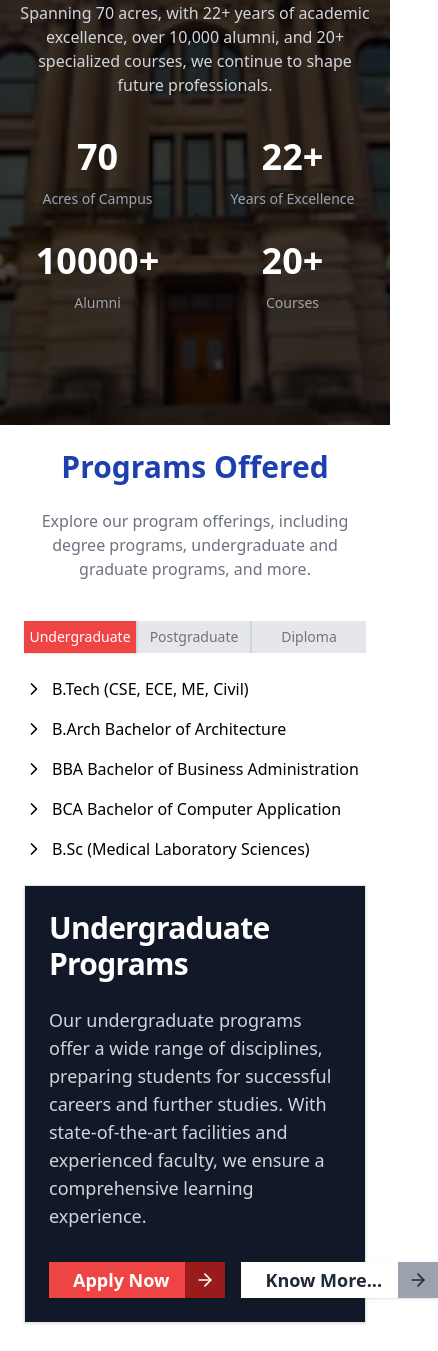
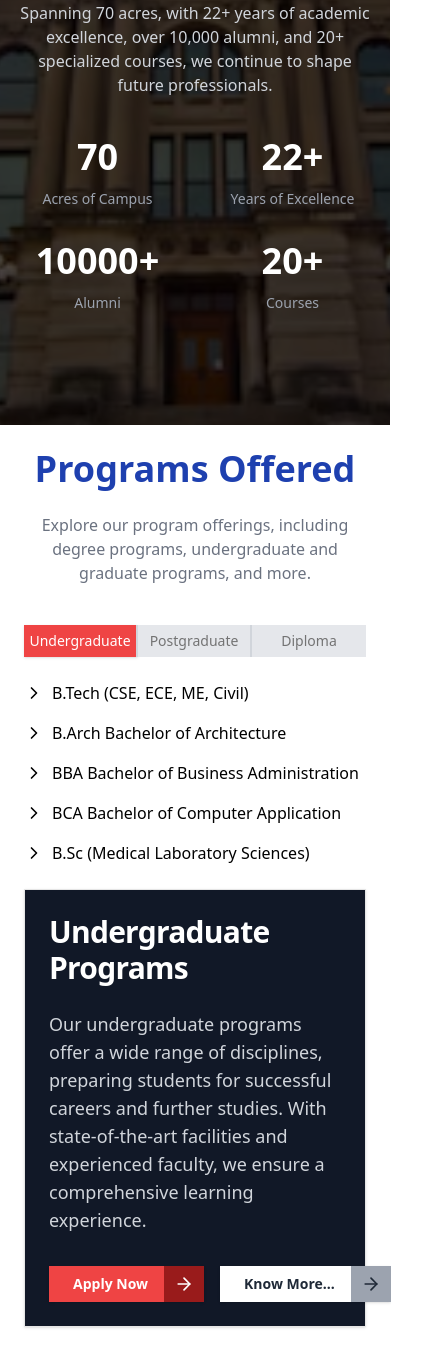
Before and after one commit to Stealth-Rishabh/IndoGlobal, a React (Vite) app: page / in a window 390 px wide. Shown: the part 1195-2546 px from the top of the page, 438 px wide, since content can reach past the window. Built offline with nearby package versions, Linux system fonts and the light colour scheme.

Commit message:
made programs.jsx responsive

```diff
--- a/src/apps/LandingPage/Programs.jsx
+++ b/src/apps/LandingPage/Programs.jsx
@@ -33,7 +33,8 @@ export default function Programs() {
           title="Programs Offered"
           subtitle='Explore our program offerings, including degree programs, undergraduate and graduate programs, and more.'
           subtitleClassName="text-gray-500"
-          titleClassName="text-blue-800 mb-6 md:text-6xl"
+          titleClassName="text-blue-800 mb-6 md:text-6xl text-4xl font-bold"
+        //   className="font-bold text-center"
         />
         <Tabs defaultValue="undergraduate" className="w-full relative">
           <TabsList className="grid w-full grid-cols-3 h-8 sm:h-16 rounded-none bg-white p-0">
@@ -58,7 +59,7 @@ export default function Programs() {
                         onClick={() => handleProgramClick(category.id, index)}
                         className={`cursor-pointer  flex items-center ${
                           activePrograms[category.id] === index
-                            ? "text-red-500 text-lg sm:text-2xl font-semibold"
+                            ? "text-red-500 text-lg drop-shadow-md sm:text-2xl font-semibold"
                             : " text-black text-base sm:text-xl"
                         }`}
                       >
@@ -106,23 +107,16 @@ export default function Programs() {
                         </p>
                       </>
                     )}
-                    <div className="flex space-x-4 mt-8">
-                      {/* <Button className="bg-red-500 hover:bg-red-600">
-                        Apply Now <ChevronRight className="ml-2 h-4 w-4" />
-                      </Button>
-                      <Button
-                        variant="outline"
-                        className="text-white border-white hover:bg-white hover:text-gray-900"
-                      >
-                        Know more... <ChevronRight className="ml-2 h-4 w-4" />
-                      </Button> */}
+                    <div className="flex flex-co gap-4  mt-8">
+
+
                       <ButtonSq
-                        className="bg-red-500 hover:bg-red-600 text-white "
+                        className="bg-red-500 hover:bg-red-600 text-white text-sm"
                         iconDiv="bg-red-800"
                         label="Apply Now"
                       />
                       <ButtonSq
-                        className="bg-white hover:bg-slate-100 text-gray-800"
+                        className="bg-white hover:bg-slate-100 text-gray-800 text-sm"
                         iconDiv="bg-gray-400"
                         label="Know More..."
                       />
```
Also changed, not shown: src/assets/about-collage.png (added).
